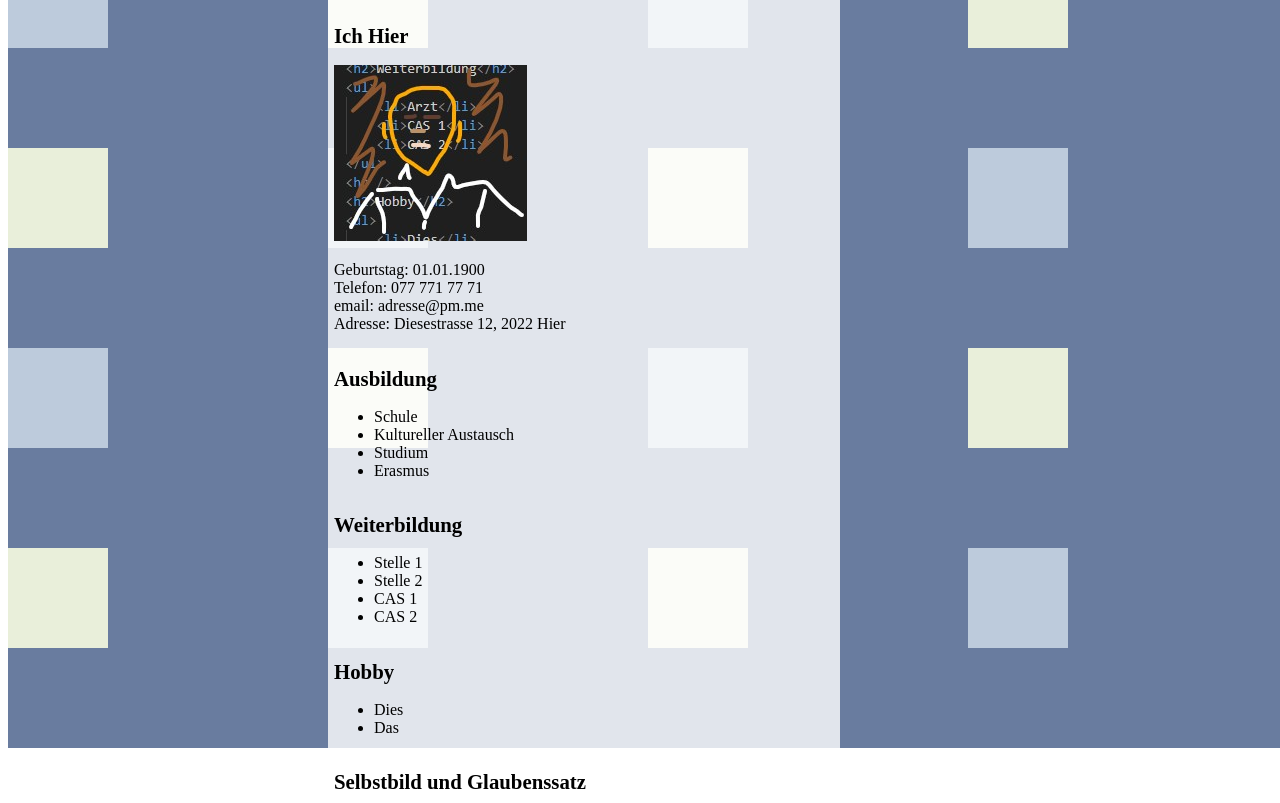
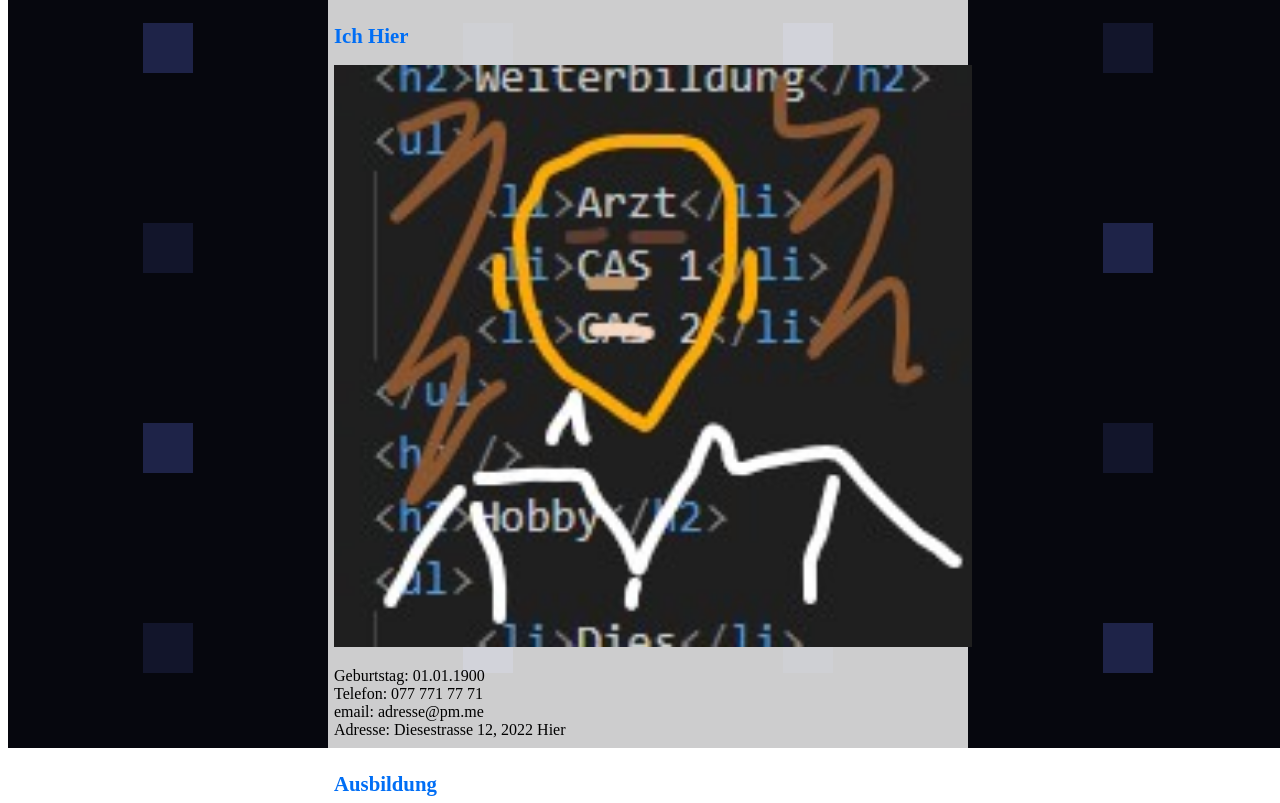
Before and after one commit to crypto-gif/html-portfolio, a plain HTML site: page index.html in a window 1280 px wide. Shown: the part 73-876 px from the top of the page. Drawn offline with Linux system fonts and the light colour scheme; files whose address does not match are found by name.

Commit message:
Add files via upload
style.css update colorscheme

```diff
--- a/style.css
+++ b/style.css
@@ -1,9 +1,12 @@
 footer {
     /*background-color: red;*/
+    display: flexbox;
+
     margin-left: 25%;
     text-align: center;
     padding: 10px;
     font-size: 0.7rem;
+    color: #3E92CC;
 }
 
 hr {
@@ -13,25 +16,33 @@ hr {
 h1 {
     /*background-color: blue;*/
     font-size: 2rem;
+    width: 68%;
+    color: #004BA8;
 }
 
 h2 {
     /*background-color: aqua;*/
-    width: 53%;
     font-size: 1.3rem;
+    width: 68%;
+    color: #006EF5;
+}
+
+img {
+    /*background-color: yellow;*/
+    width: 68%;
 }
 
 p {
     /*background-color: green;*/
-    width: 53%;
     font-size: 1rem;
+    width: 68%;
 }
 
 ul {
     /*background-color: yellow;*/
-    width: 53%;
     border: 0;
     font-size: 1rem;
+    width: 68%;
 }
 
 li {
@@ -47,11 +58,14 @@ li {
 
 #background {
     display: grid;
+    justify-items: center;
+    align-items: center;
+    justify-content: space-around;
     width: 100%;
     height: 100%;
     grid-template-columns: repeat(4, 1fr);
     grid-template-rows: repeat(4, 1fr);
-    background-color: #697C9F;
+    background-color: #06070E;
     position:fixed;
     z-index: -100;
 }
@@ -61,7 +75,7 @@ li {
     position: fixed;
     background-color: white;
     opacity: 80%;
-    width: 40%;
+    width: 50%;
     height: 100%;
 }
 
@@ -69,16 +83,20 @@ li {
     margin-left: 25%;
 }
 
+.content-center {
+    text-align: center;
+}
+
 .bright {
-    height: 100px;
-    width: 100px;
-    background-color: #BDCBDC;
+    height: 50px;
+    width: 50px;
+    background-color: #1E2348;
 }
 
 .dark {
-    height: 100px;
-    width: 100px;
-    background-color: #E9EFDA;
+    height: 50px;
+    width: 50px;
+    background-color: #12152B;
 }
 
 @media (max-width: 400px) {
@@ -114,11 +132,11 @@ li {
         grid-template-rows: repeat(4, 1fr);
     }
     .bright {
-        height: 50px;
-        width: 50px;
+        height: 25px;
+        width: 25px;
     }
     .dark {
-        height: 50px;
-        width: 50px;
+        height: 25px;
+        width: 25px;
     }
 }
```
